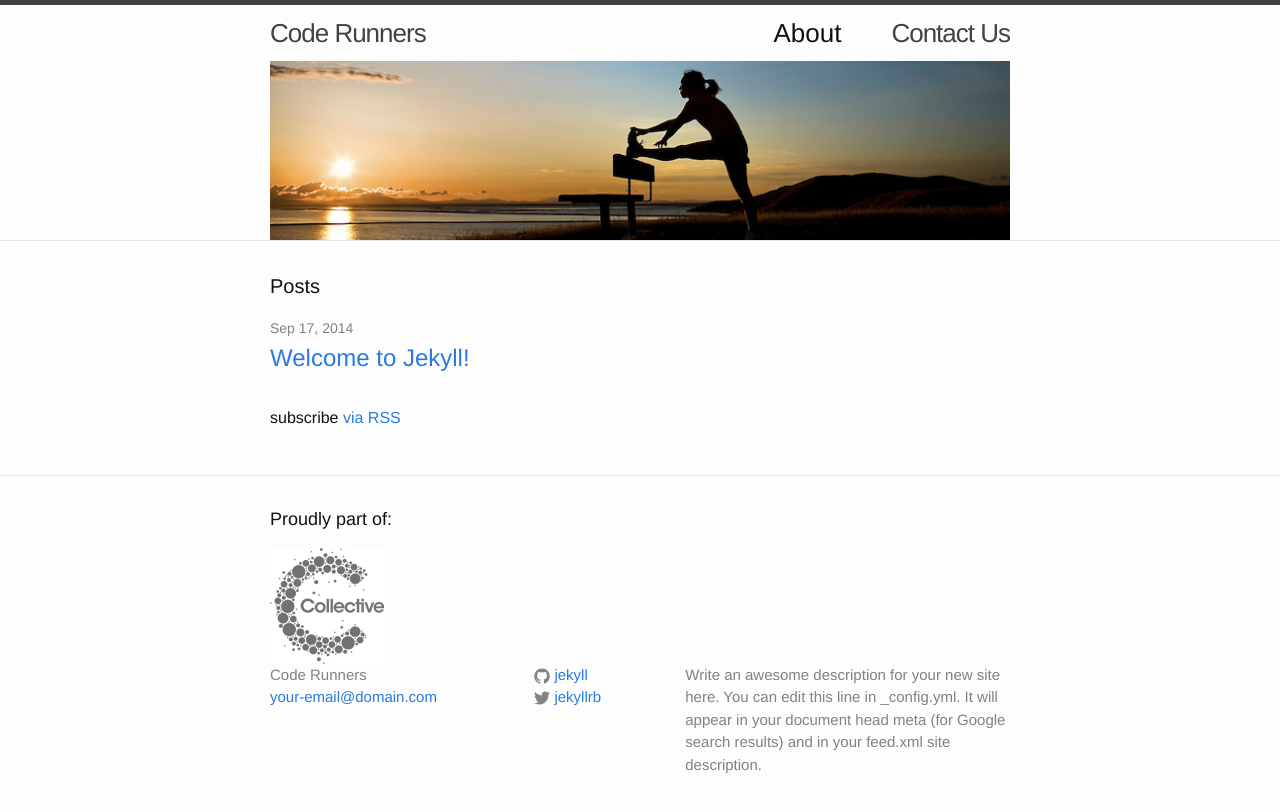
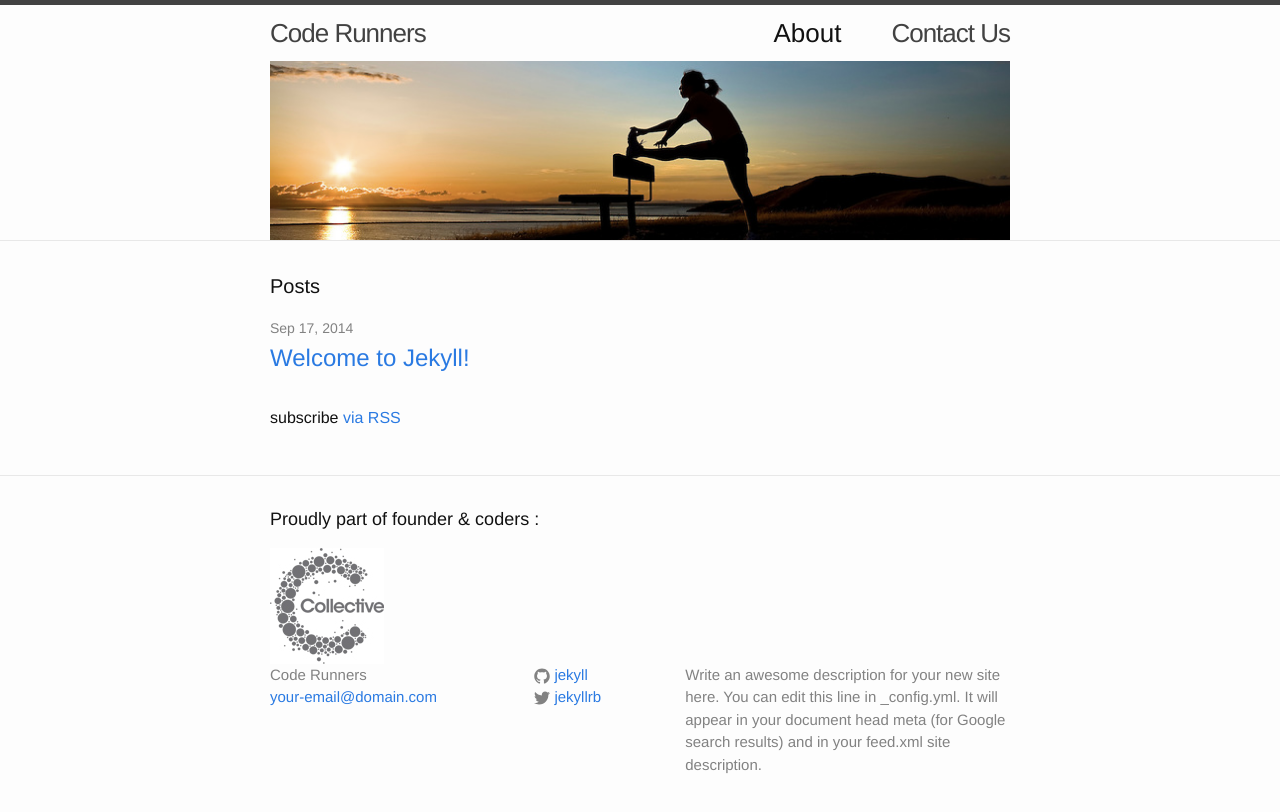
Before and after one commit to CodeRunners14/coderunners14.github.io, a Jekyll site: the page built from index.html, in a window 1280 px wide. Shown: the top 812 px of the page. Built offline with Jekyll 4.4.1, drawn with Linux system fonts in a browser that asks for light colours.

Commit message:
branchmaryam

```diff
--- a/_includes/footer.html
+++ b/_includes/footer.html
@@ -4,7 +4,7 @@
 
   <div class="wrapper">
 
-    <h2 class="footer-heading">Proudly part of:</h2>
+    <h2 class="footer-heading">Proudly part of founder & coders :</h2>
     <img src="/blog1/photos/cc.jpg" />
 
 
```
